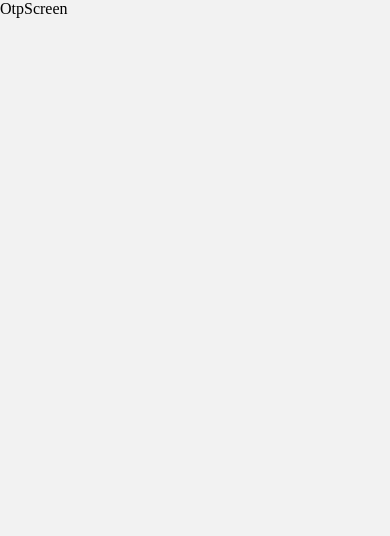
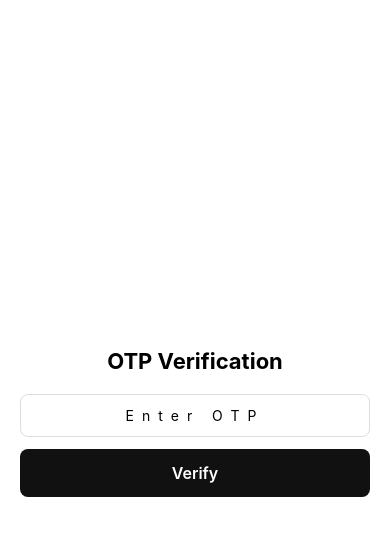
Before and after one commit to Rajat1Ggc/Accevate-assessment, a React Native app: screen /Otp in a window 390 px wide. Shown: the top 536 px of the page. Built offline with nearby package versions, Linux system fonts and the light colour scheme.

Commit message:
Enhance navigation and OTP verification flow; implement loading state and user ID retrieval

```diff
--- a/src/navigation/AppNavigator.tsx
+++ b/src/navigation/AppNavigator.tsx
@@ -1,5 +1,7 @@
-import React from "react";
-import { createNativeStackNavigator } from "@react-navigation/native-stack";
+import React, {useEffect, useState} from "react";
+import {View, ActivityIndicator} from "react-native";
+import {createNativeStackNavigator} from "@react-navigation/native-stack";
+import AsyncStorage from "@react-native-async-storage/async-storage";
 
 import LoginScreen from "../screen/LoginScreen";
 import OtpScreen from "../screen/OtpScreen";
@@ -14,8 +16,26 @@ export type RootStackParamList = {
 const Stack = createNativeStackNavigator<RootStackParamList>();
 
 export default function AppNavigator() {
+  const [initialRoute, setInitialRoute] = useState<keyof RootStackParamList | null>(null);
+
+  useEffect(() => {
+    const check = async () => {
+      const token = await AsyncStorage.getItem("TOKEN");
+      setInitialRoute(token ? "Dashboard" : "Login");
+    };
+    check();
+  }, []);
+
+  if (!initialRoute) {
+    return (
+      <View style={{flex: 1, justifyContent: "center", alignItems: "center"}}>
+        <ActivityIndicator size="large" />
+      </View>
+    );
+  }
+
   return (
-    <Stack.Navigator screenOptions={{ headerShown: false }}>
+    <Stack.Navigator initialRouteName={initialRoute} screenOptions={{headerShown: false}}>
       <Stack.Screen name="Login" component={LoginScreen} />
       <Stack.Screen name="Otp" component={OtpScreen} />
       <Stack.Screen name="Dashboard" component={DashboardScreen} />
--- a/src/screen/OtpScreen.tsx
+++ b/src/screen/OtpScreen.tsx
@@ -1,9 +1,88 @@
-import React from 'react'
+import React, {useEffect, useState} from "react";
+import {View, Text, TouchableOpacity, StyleSheet, Alert, TextInput} from "react-native";
+import AsyncStorage from "@react-native-async-storage/async-storage";
+import {verifyOtp} from "../api/apiClient";
 
-const OtpScreen = () => {
+export default function OtpScreen({navigation}: any) {
+  const [userId, setUserId] = useState("");
+  const [otp, setOtp] = useState("");
+
+  useEffect(() => {
+    const load = async () => {
+      const id = await AsyncStorage.getItem("USER_ID");
+      if (id) setUserId(id);
+    };
+    load();
+  }, []);
+
+  const onVerify = async () => {
+    if (otp.length !== 6) {
+      Alert.alert("Error", "Enter 6 digit OTP");
+      return;
+    }
+
+    const res = await verifyOtp(userId, otp);
+
+    if (res.data.status) {
+      await AsyncStorage.setItem("TOKEN", res.data.token);
+      navigation.replace("Dashboard");
+    } else {
+      Alert.alert("OTP Failed", res.data.msg);
+    }
+  };
+
   return (
-    <div>OtpScreen</div>
-  )
+    <View style={styles.container}>
+      <Text style={styles.title}>OTP Verification</Text>
+      <TextInput
+        placeholder="Enter OTP"
+        value={otp}
+        placeholderTextColor={"#000"}
+        onChangeText={(t) => setOtp(t.replace(/[^0-9]/g, ""))}
+        keyboardType="number-pad"
+        maxLength={6}
+        style={styles.input}
+      />
+
+      <TouchableOpacity style={styles.btn} onPress={onVerify}>
+        <Text style={styles.btnText}>Verify</Text>
+      </TouchableOpacity>
+    </View>
+  );
 }
 
-export default OtpScreen
+
+const styles = StyleSheet.create({
+  container: {
+    flex: 1,
+    justifyContent: "center",
+    padding: 20,
+    backgroundColor: "#fff"
+  },
+  title: {
+    fontSize: 22,
+    fontWeight: "700",
+    textAlign: "center",
+    marginBottom: 20
+  },
+  input: {
+    borderWidth: 1,
+    borderColor: "#ddd",
+    padding: 12,
+    borderRadius: 8,
+    textAlign: "center",
+    letterSpacing: 8,
+    marginBottom: 12,
+  },
+  btn: {
+    backgroundColor: "#111",
+    padding: 14,
+    borderRadius: 8,
+    alignItems: "center"
+  },
+  btnText: {
+    color: "#fff",
+    fontSize: 16,
+    fontWeight: "600"
+  },
+});
```
